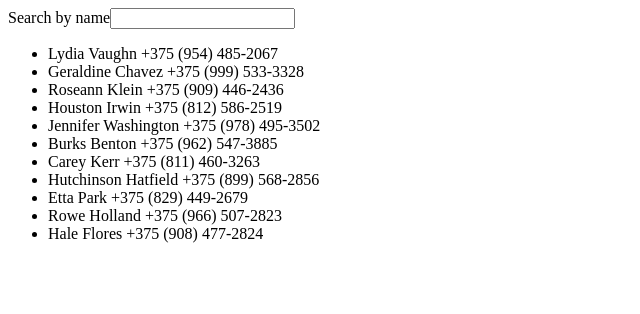
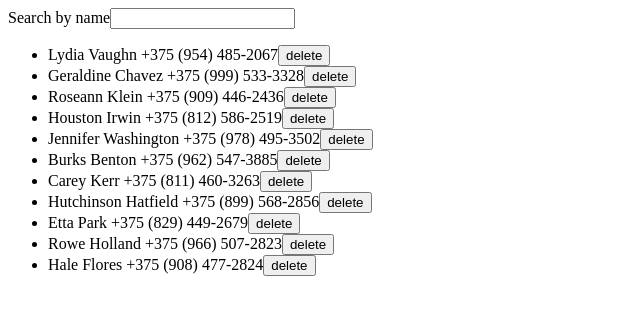
Before and after one commit to IvanGML/BREAD_react_redux, a React (Create React App) app: page / in a window 1280 px wide. Shown: the top 314 px of the page, without its empty margins (0-640 px from the left). Built offline with nearby package versions, Linux system fonts and the light colour scheme.

Commit message:
'DeleteButton' dumm component implementation.

```diff
--- a/src/App.js
+++ b/src/App.js
@@ -1,7 +1,7 @@
 import React from 'react';
 import { connect } from 'react-redux';
 import ContactList from './components/ContactList'
-import InputFilter from './components/inputFilter'
+import InputFilter from './components/InputFilter'
 
 class App extends React.Component{
   render(){
--- a/src/components/ContactList.js
+++ b/src/components/ContactList.js
@@ -1,5 +1,6 @@
 import React from 'react';
 import { connect } from 'react-redux';
+import DeleteButton from './DeleteButton.js'
 
 class ContactList extends React.Component{
   render(){
@@ -8,6 +9,7 @@ class ContactList extends React.Component{
         {this.props.globalStore.map((item, index) =>
             <li key={index}>
               {item.name + ' ' + item.phone}
+              <DeleteButton />
             </li>
           )}
       </ul>
--- /dev/null
+++ b/src/components/DeleteButton.js
@@ -0,0 +1,14 @@
+import React from 'react';
+
+export default class DeleteButton extends React.Component{
+    deleteHandler(){
+        console.log('ку-ку');
+    }
+    render(){
+        return(
+            <button onClick={this.deleteHandler.bind(this)}>
+                delete
+            </button>
+        );
+    }
+}
```
